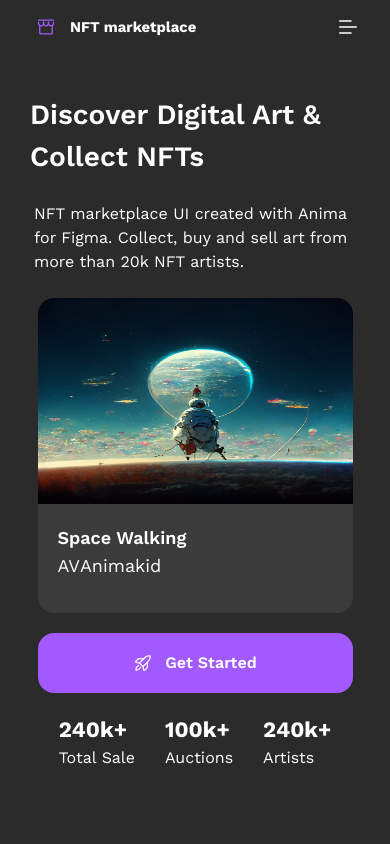
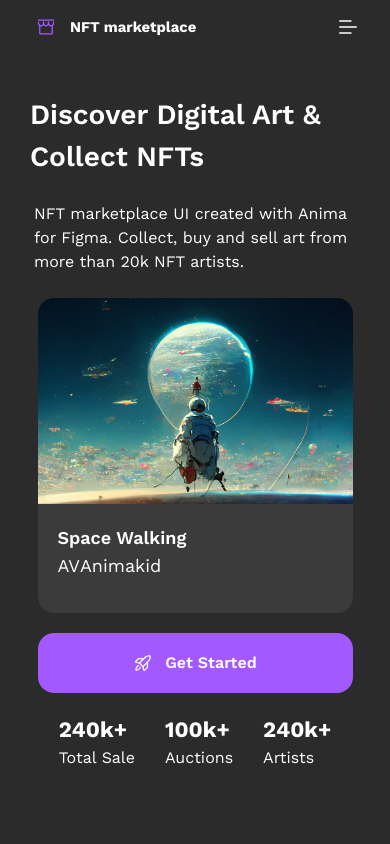
Before and after one commit to talhak911/talha-nft-marketplace, a React (Create React App) app: page / in a window 390 px wide. Shown: the top 844 px of the page. Built offline with nearby package versions, Linux system fonts and the light colour scheme; no server answers.

Commit message:
increase responsiveness in small screens

```diff
--- a/src/components/hero/Hero.tsx
+++ b/src/components/hero/Hero.tsx
@@ -4,19 +4,19 @@ import HeroImage from "./HeroImage";
 export default function Hero() {
     return (
         <div className="px-[30px] py-[40px] md:px-[72px]  md:py-[80px] lg:px-[115px] lg:py-[40px]   ">
-            <div className="  flex flex-col md:flex-row gap-[30px] max-w-[1050px] mx-auto  ">
-                <div className=" flex flex-col  gap-[20px] md:w-1/2">
+            <div className="  grid grid-cols-1 md:grid-cols-2 gap-[30px] max-w-[1050px] mx-auto  ">
+                <div className=" flex flex-col  gap-[20px] ">
                     <h1 className="text-white text-[28px] md:text-[38px] lg:text-[67px] font-semibold ">
                         Discover Digital Art & Collect NFTs
                     </h1>
                     <p className="text-white text-[16px] lg:text-[22px] p-1">
                         NFT marketplace UI created with Anima for Figma. Collect, buy and sell art from more than 20k NFT artists.
                     </p>
-                    <div className='block max-w-[315px] mx-auto md:hidden'>
+                    <div className='block w-full max-w-[315px] mx-auto md:hidden'>
                         <HeroImage />
                     </div>
 
-                    <button className="flex w-[315px] mx-auto md:mx-0 justify-center items-center text-white font-semibold px-12 gap-3 md:w-[224px] h-[60px] bg-[#A259FF] rounded-2xl">
+                    <button className="flex w-full max-w-[315px] mx-auto md:mx-0 justify-center items-center text-white font-semibold px-12 gap-3 md:max-w-[224px] h-[60px] bg-[#A259FF] rounded-2xl">
                         <Rocket /> Get Started
                     </button>
                     <div className='mx-auto md:mx-[0px]'>
@@ -36,7 +36,7 @@ export default function Hero() {
                     </div>
                     </div>
                 </div>
-                <div className='hidden md:flex  md:w-1/2  md:justify-center'>
+                <div className='hidden md:flex  md:justify-center'>
                     <HeroImage />
                 </div>
             </div>
--- a/src/components/hero/HeroImage.tsx
+++ b/src/components/hero/HeroImage.tsx
@@ -1,8 +1,8 @@
 import myImage from "../../assets/heroImage.png";
 export default function HeroImage(){
     return (
-        <figure className="flex flex-col rounded-2xl size-[315px] md:size-[330px] lg:size-[510px] ">
-        <img className="h-[206px] md:h-[221px] lg:h-[401px] w-full rounded-t-2xl" src={myImage} alt="Hero image" />
+        <figure className="flex flex-col w-full h-full rounded-2xl max-h-[315px] max-w-[315px]  md:max-h-[330px] md:max-w-[330px] lg:max-h-[510px] lg:max-w-[510px] ">
+        <img className="max-h-[206px] md:max-h-[221px] lg:max-h-[401px] w-full h-full rounded-t-2xl object-cover" src={myImage} alt="Hero image" />
         <figcaption className="h-[109px] bg-[#3B3B3B] p-[20px] text-lg text-white rounded-b-2xl">
             <h5 className="font-semibold">Space Walking</h5>
             <div className="flex">
```
